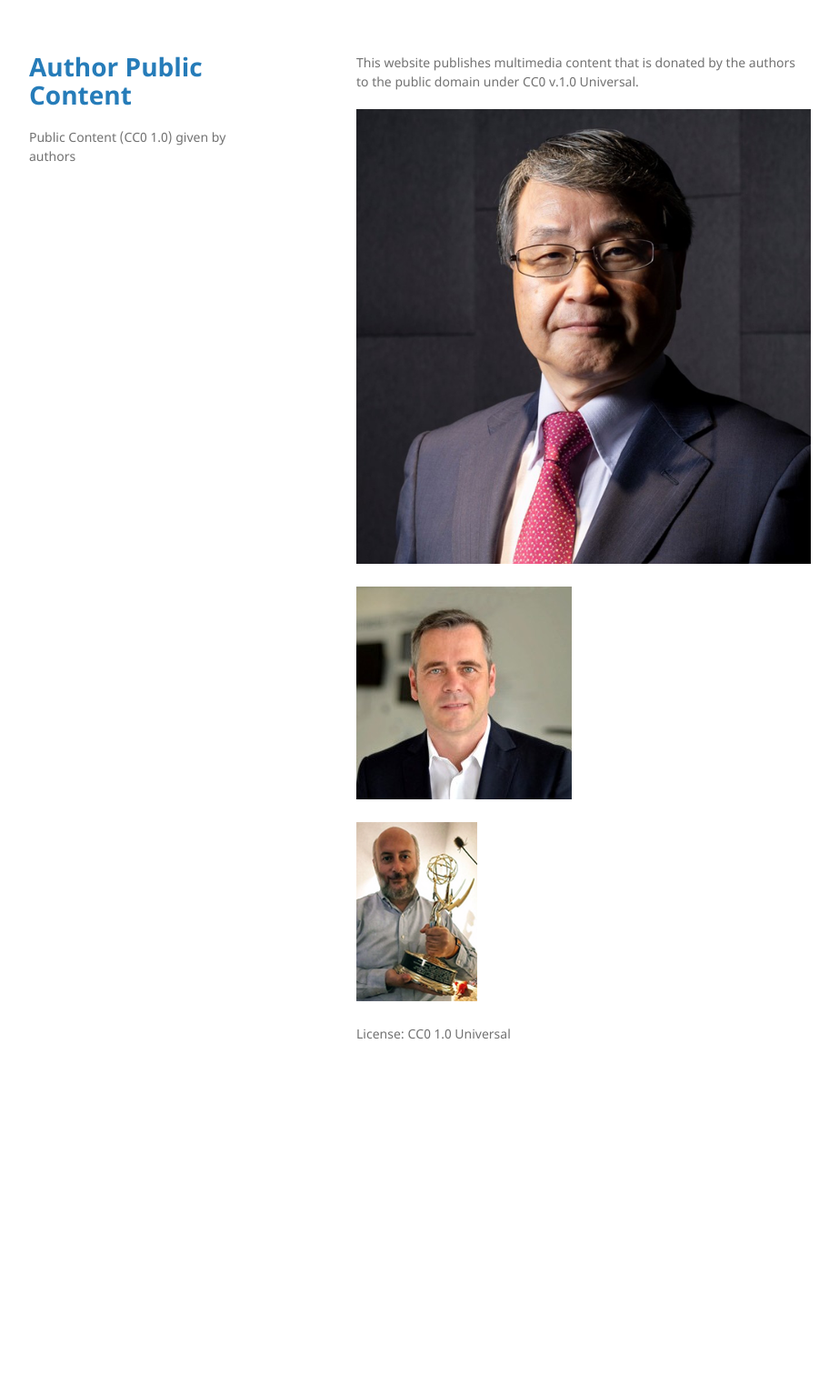
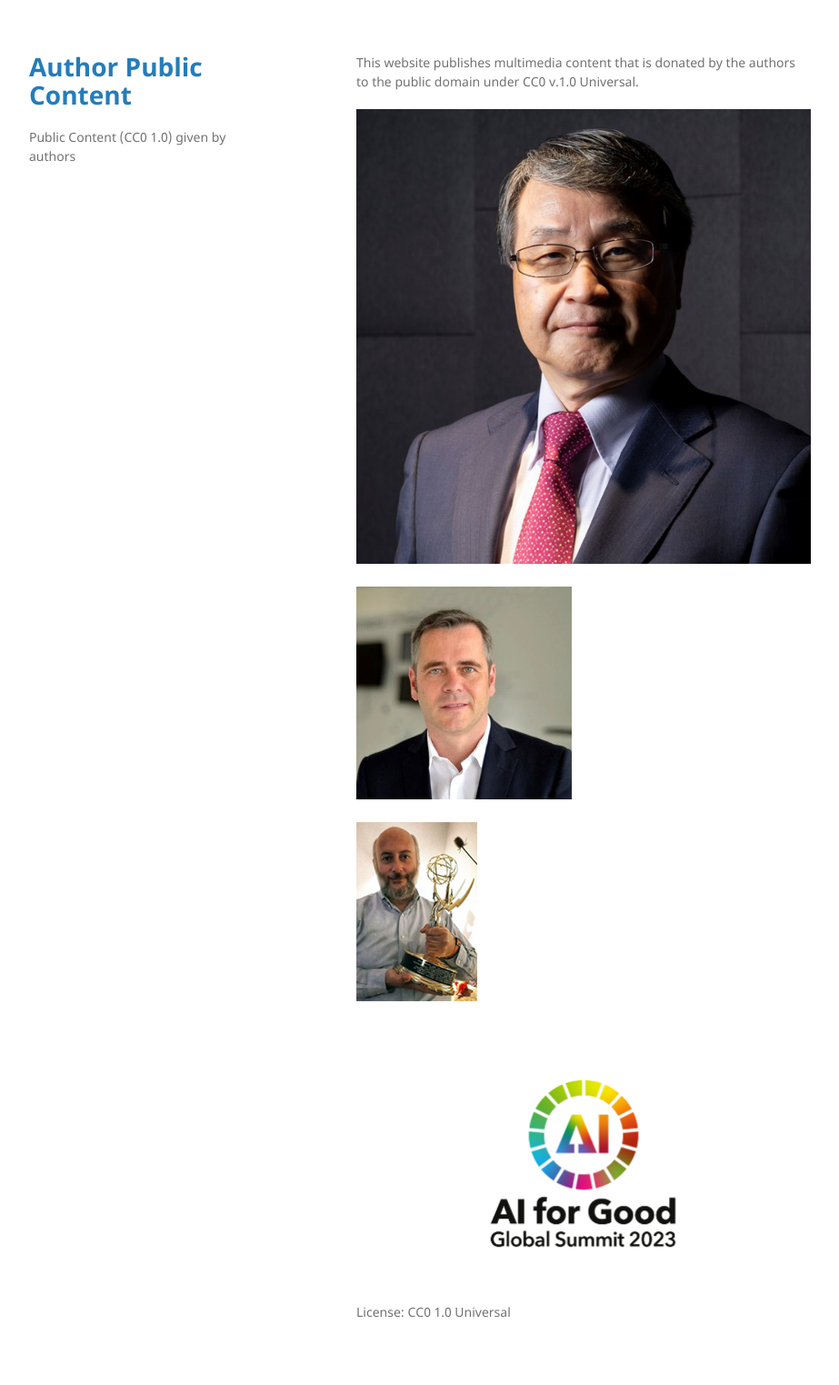
Before and after one commit to Author-Public-Content/author-public-content.github.io, a Jekyll site: the page built from index.md, in a window 1280 px wide. Shown: the whole page at 91% size, without its empty margins (178-1101 px from the left). Built offline with Jekyll 4.4.1, drawn with Linux system fonts in a browser that asks for light colours; before the commit the page ends 1217 px from its top, so only the background shows below that.

Commit message:
Update index.md

```diff
--- a/index.md
+++ b/index.md
@@ -10,4 +10,6 @@ This website publishes multimedia content that is donated by the authors to the
 
 ![Campos](https://github.com/Author-Public-Content/author-public-content.github.io/raw/main/assets/img/Simao_Campos-emmy.png)
 
+![AI4G](assets/img/1920x1080-GlobalSummit-rainbow.jpg)
+
 License: CC0 1.0 Universal
```
